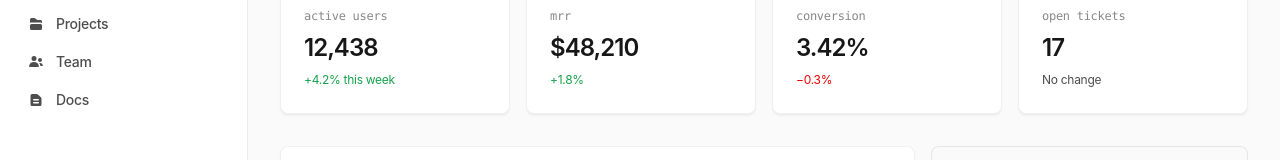
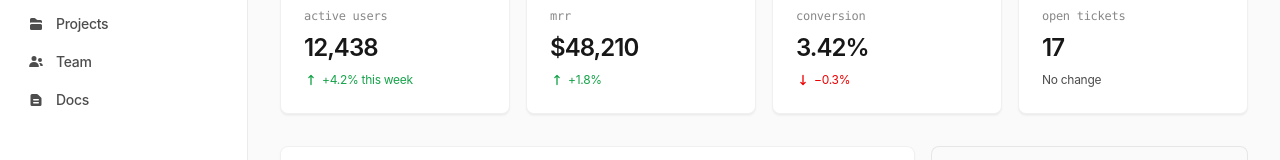
Before and after one commit to pwittchen/minimal-saas-ui-template, a plain HTML site: page index.html in a window 1280 px wide. Shown: the part 215-375 px from the top of the page. Drawn offline with Linux system fonts and the light colour scheme.

Commit message:
removed screenshot and added up/down icons for dashboard

```diff
--- a/index.html
+++ b/index.html
@@ -171,17 +171,32 @@
             <article class="stat-card">
               <span class="stat-card__label">Active users</span>
               <span class="stat-card__value">12,438</span>
-              <span class="stat-card__delta is-up">+4.2% this week</span>
+              <span class="stat-card__delta is-up">
+                <svg class="stat-card__delta-icon" viewBox="0 0 16 16" fill="currentColor" aria-hidden="true">
+                  <path fill-rule="evenodd" d="M8 14a.75.75 0 0 0 .75-.75V4.56l1.22 1.22a.75.75 0 1 0 1.06-1.06l-2.5-2.5a.75.75 0 0 0-1.06 0l-2.5 2.5a.75.75 0 0 0 1.06 1.06l1.22-1.22v8.69c0 .414.336.75.75.75Z" clip-rule="evenodd" />
+                </svg>
+                +4.2% this week
+              </span>
             </article>
             <article class="stat-card">
               <span class="stat-card__label">MRR</span>
               <span class="stat-card__value">$48,210</span>
-              <span class="stat-card__delta is-up">+1.8%</span>
+              <span class="stat-card__delta is-up">
+                <svg class="stat-card__delta-icon" viewBox="0 0 16 16" fill="currentColor" aria-hidden="true">
+                  <path fill-rule="evenodd" d="M8 14a.75.75 0 0 0 .75-.75V4.56l1.22 1.22a.75.75 0 1 0 1.06-1.06l-2.5-2.5a.75.75 0 0 0-1.06 0l-2.5 2.5a.75.75 0 0 0 1.06 1.06l1.22-1.22v8.69c0 .414.336.75.75.75Z" clip-rule="evenodd" />
+                </svg>
+                +1.8%
+              </span>
             </article>
             <article class="stat-card">
               <span class="stat-card__label">Conversion</span>
               <span class="stat-card__value">3.42%</span>
-              <span class="stat-card__delta is-down">−0.3%</span>
+              <span class="stat-card__delta is-down">
+                <svg class="stat-card__delta-icon" viewBox="0 0 16 16" fill="currentColor" aria-hidden="true">
+                  <path fill-rule="evenodd" d="M8 2a.75.75 0 0 1 .75.75v8.69l1.22-1.22a.75.75 0 1 1 1.06 1.06l-2.5 2.5a.75.75 0 0 1-1.06 0l-2.5-2.5a.75.75 0 1 1 1.06-1.06l1.22 1.22V2.75A.75.75 0 0 1 8 2Z" clip-rule="evenodd" />
+                </svg>
+                −0.3%
+              </span>
             </article>
             <article class="stat-card">
               <span class="stat-card__label">Open tickets</span>
--- a/styles.css
+++ b/styles.css
@@ -556,6 +556,15 @@ h3 {
 .stat-card__delta {
   font-size: 12px;
   color: var(--body);
+  display: inline-flex;
+  align-items: center;
+  gap: 4px;
+}
+
+.stat-card__delta-icon {
+  width: 14px;
+  height: 14px;
+  flex-shrink: 0;
 }
 
 .stat-card__delta.is-up {
```
Also changed, not shown: screenshot.png (deleted), 1 other file.
